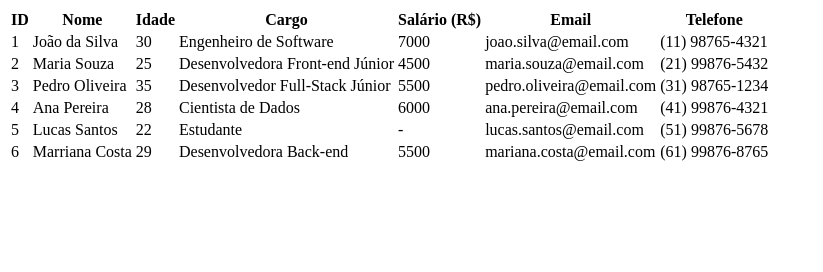
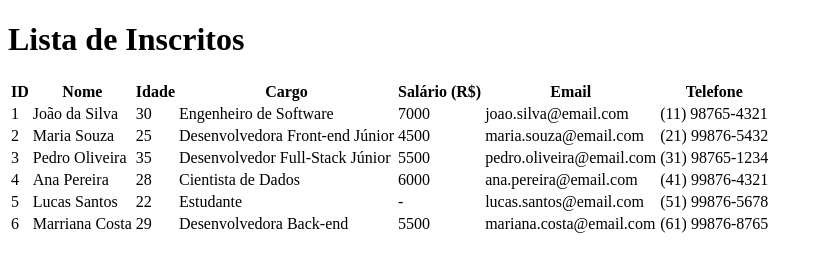
Before and after one commit to CarloosDaniel/tabela-de-inscritos, a plain HTML site: page index.html in a window 1280 px wide. Shown: the whole page, without its empty margins (0-823 px from the left). Drawn offline with Linux system fonts and the light colour scheme.

Commit message:
Update index.html

```diff
--- a/index.html
+++ b/index.html
@@ -6,6 +6,7 @@
     <title>Tabela de Inscritos</title>
 </head>
 <body>
+    <h1>Lista de Inscritos</h1>
     <table>
         <tr>
             <th>ID</th>
```
